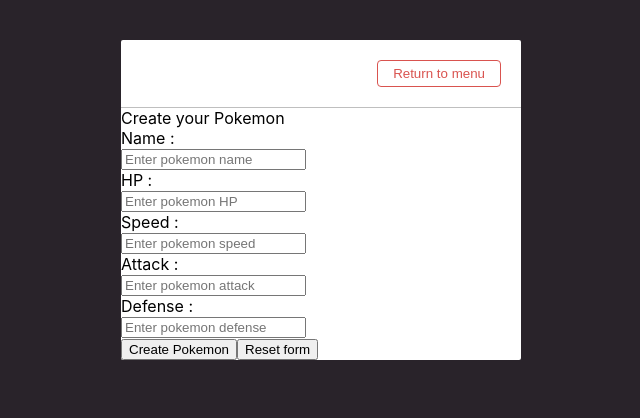
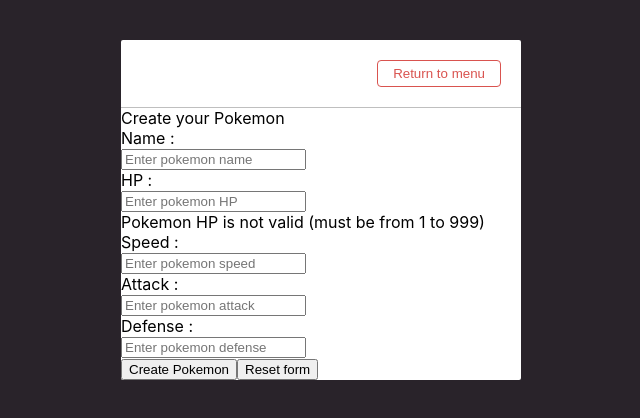
Before and after one commit to Garym3/angular-tp, an Angular app in the folder Application/: page /create-pokemon in a window 1280 px wide. Shown: the top 418 px of the page, without its empty margins (319-959 px from the left). Built offline with nearby package versions, Linux system fonts and the light colour scheme.

Commit message:
Bug corrected

```diff
--- a/Application/src/app/createPokemon/createPokemon.component.html
+++ b/Application/src/app/createPokemon/createPokemon.component.html
@@ -14,7 +14,7 @@
         <div class="createBlockFormData">
           <div class="createBlockFormDataLabel">HP :</div>
           <input type="number" #healthInput="ngModel" [(ngModel)]="pokemonHealth" name="health" placeholder="Enter pokemon HP" />
-          <div class="createBlockFormDataError" [hidden]="healthInput.valid">Pokemon HP is not valid (must be from 1 to 999)</div>
+          <div class="createBlockFormDataError" [hidden]="healthInput.errors?.required">Pokemon HP is not valid (must be from 1 to 999)</div>
         </div>
         <div class="createBlockFormData">
           <div class="createBlockFormDataLabel">Speed :</div>
--- a/Application/src/app/services/pokedex.service.ts
+++ b/Application/src/app/services/pokedex.service.ts
@@ -26,7 +26,7 @@
 
   getPokemonList(limit: number): Observable<Pokemon[]>
   {
-    const arrayOfObservable = [...new Array(limit)].fill().map((_, index) => this.getPokemon(index + 1));
+    const arrayOfObservable = [...new Array(limit)].fill(null).map((_, index) => this.getPokemon(index + 1));
 
     return zip(...arrayOfObservable);
   }
```
